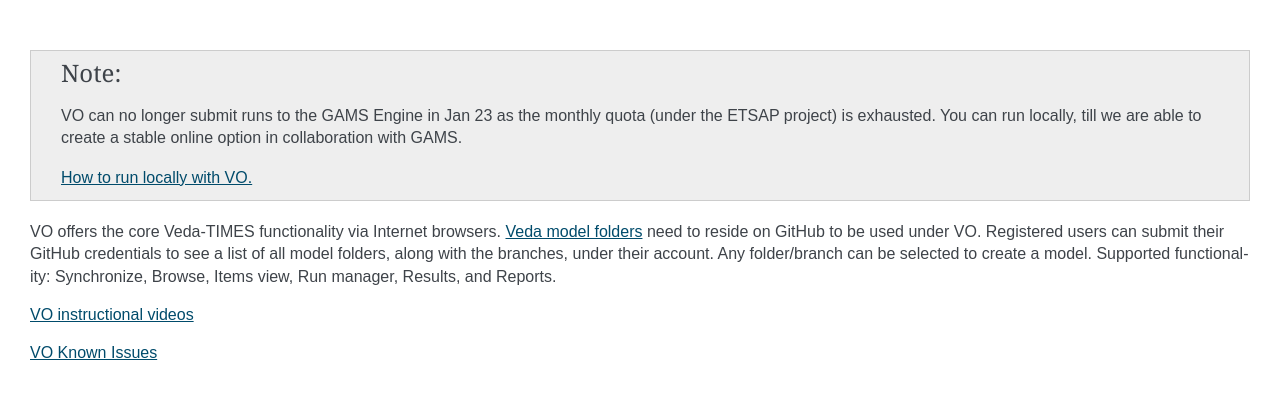
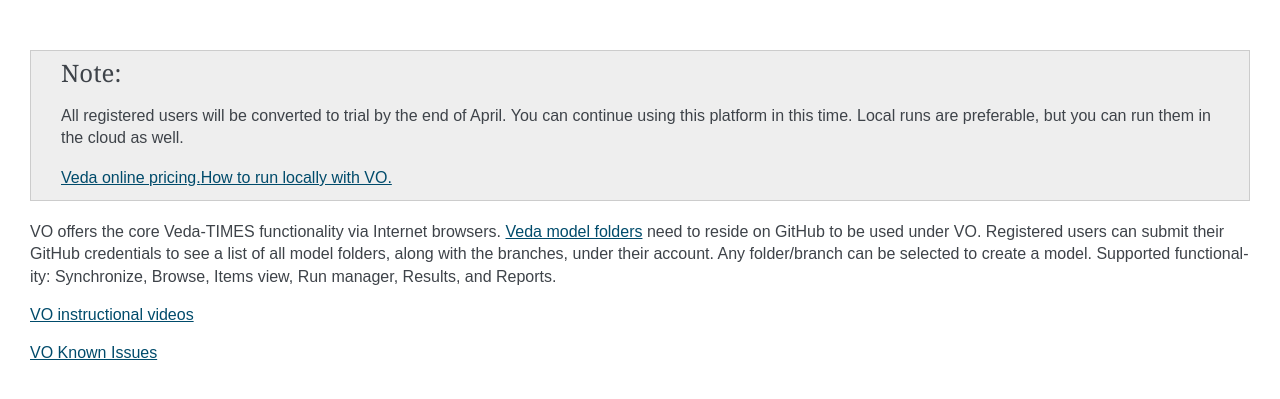
Before and after one commit to kanors-emr/VedaOnline-Pages, a Sphinx documentation site: the page built from source/index.rst, in a window 1280 px wide. Shown: the top 399 px of the page. Built offline with Sphinx 7.4.7, drawn with Linux system fonts in a browser that asks for light colours.

Commit message:
transition - first announcement

```diff
--- a/source/index.rst
+++ b/source/index.rst
@@ -6,7 +6,11 @@
    contain the root `toctree` directive.
 
 .. note::
-   VO can no longer submit runs to the GAMS Engine in Jan 23 as the monthly quota (under the ETSAP project) is exhausted. You can run locally, till we are able to create a stable online option in collaboration with GAMS.
+   All registered users will be converted to trial by the end of April. You can continue using this platform in this time. Local runs are preferable, but you can run them in the cloud as well.
+
+   .. raw:: html
+
+      <a href="https://vedaonline-documentation.readthedocs.io/en/latest/pages/introduction.html#user-types-and-pricing" target="_blank">Veda online pricing.</a>
 
    .. raw:: html
 
```
